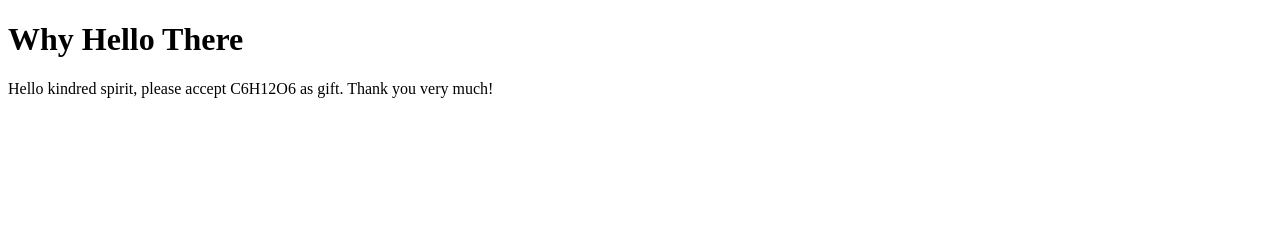
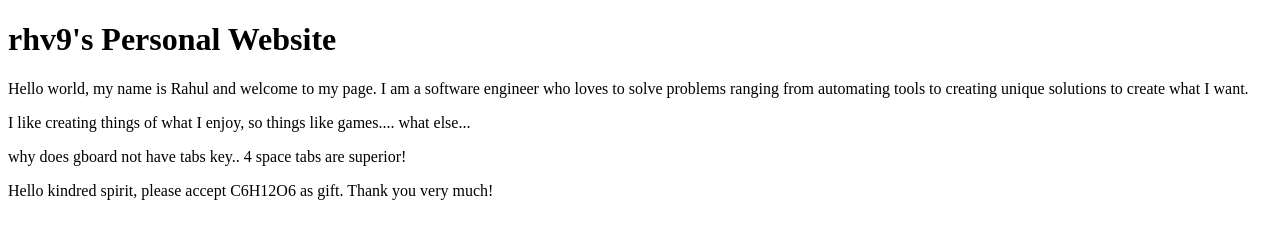
Before and after one commit to rhv9/rhv9.github.io, a plain HTML site: page index.html in a window 1280 px wide. Drawn offline with Linux system fonts and the light colour scheme.

Commit message:
Update index.html

```diff
--- a/index.html
+++ b/index.html
@@ -6,7 +6,10 @@
     <title>rhv9 personal website</title>
 </head>
 <body>
-    <h1>Why Hello There</h1>
+    <h1>rhv9's Personal Website</h1>
+    <p>Hello world, my name is Rahul and welcome to my page. I am a software engineer who loves to solve problems ranging from automating tools to creating unique solutions to create what I want.</p>
+    <p>I like creating things of what I enjoy, so things like games.... what else...</p>
+    <p> why does gboard not have tabs key.. 4 space tabs are superior!</p>
     <p>Hello kindred spirit, please accept C6H12O6 as gift. Thank you very much!</p>
 </body>
 </html>
```
